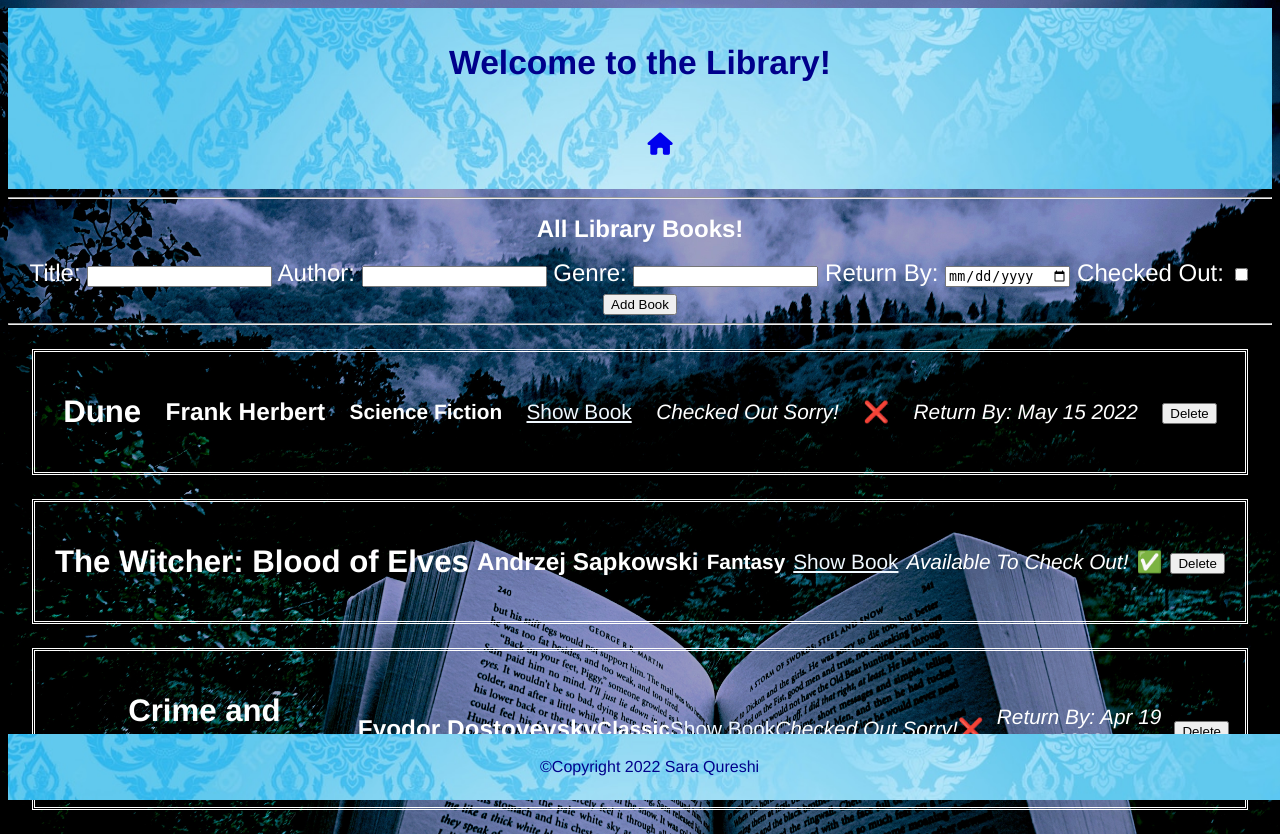
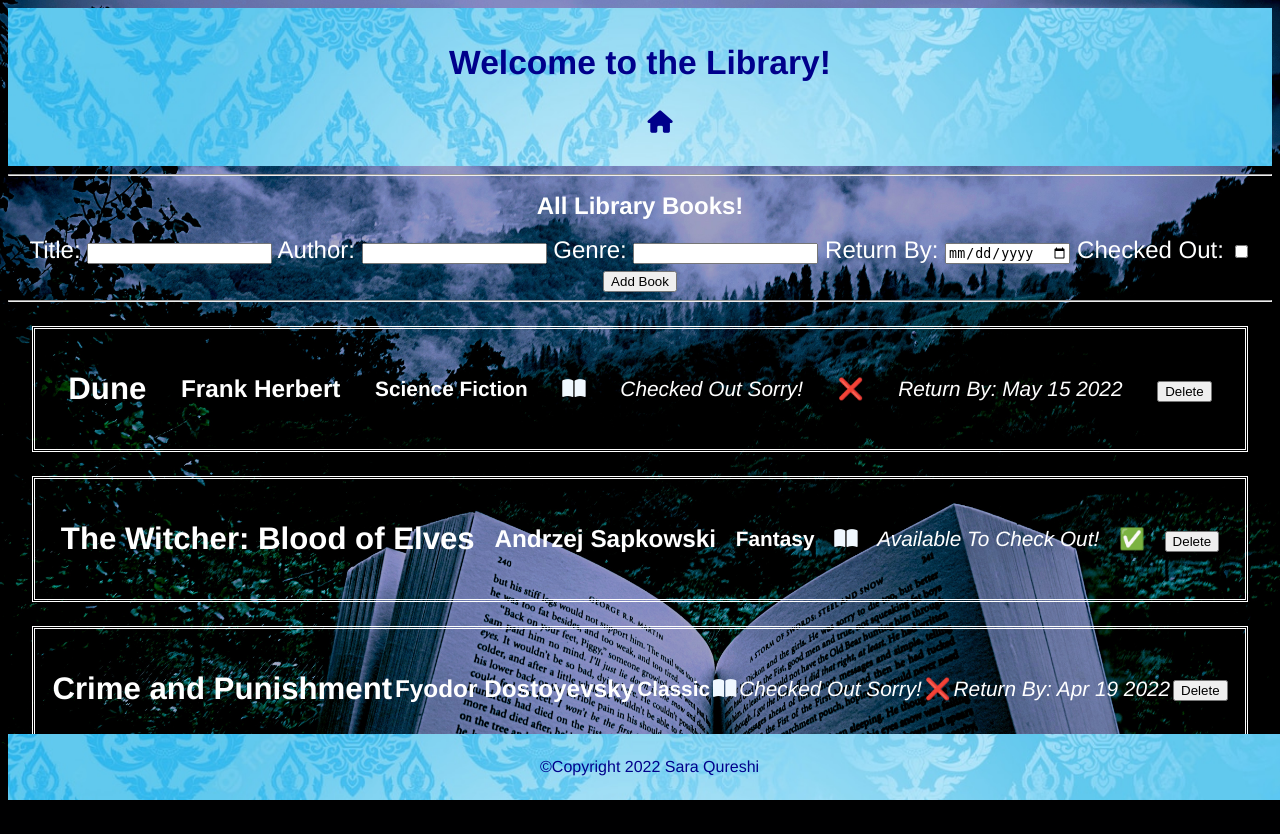
Before and after one commit to sreadytocode/week3_weekend_homework, a Flask app: page /library in a window 1280 px wide. After the commit the page ends 800 px from the top, so only its background shows below. Run offline with Flask 2, Linux system fonts and the light colour scheme; some libraries are stand-ins or nearby versions.

Commit message:
icon update

```diff
--- a/static/css/main.css
+++ b/static/css/main.css
@@ -1,5 +1,5 @@
 
-.header {
+header {
     background-color: #B0C4DE;
     background-image: url("blue_background.jpeg");
     background-repeat: no-repeat;
@@ -12,13 +12,15 @@
     align-items: center;
     font-size: 1.4rem;
     color: darkblue;
+    text-align: center;
+    list-style: none;
+
 
 }
 
-.navlink {
+.navLink {
     list-style: none;
-    display: flex;
-    color: aliceblue;
+
 }
 
 body {
@@ -36,6 +38,10 @@ body {
 
 .singlebook {
     color: aliceblue;
+}
+
+.icon {
+    color: darkblue;
 }
 
 .book {
--- a/templates/base.html
+++ b/templates/base.html
@@ -9,21 +9,23 @@
     <title>Library</title>
 </head>
 
-<body class="image">
-    <header>
-        <section class="header">
-        <h1>Welcome to the Library!</h1>
-        <ul class="navlink">
-            <li>
-                <a href="/library"><i class="fa-solid fa-house"></i></a>
-            </li>
-        </ul>
+<body>
+    <header class="header">
+        <section >
+            <h1>Welcome to the Library!</h1>
+            <ul>
+                <li class="navLink">
+                    <a class="icon" href="/library"><i class="fa-solid fa-house"></i></a>
+                </li>
+            </ul>
         </section>
     </header>
-    <hr>
-    {% block content %} {% endblock %}
+        <hr>
+            {% block content %} {% endblock %}
 </body>
+
 <footer>
     <p>&copy;Copyright 2022 Sara Qureshi</p>
 </footer>
+
 </html>
--- a/templates/book.html
+++ b/templates/book.html
@@ -9,11 +9,14 @@
                     <h3>{{ book.author }}</h3>
                     <h4>{{ book.genre }}</h4>
 
+                </div>
+
                 <div>
                     <form action="/library/{{ index }}" method="POST">
                         {% if book.checkedout == True %}
                             <label for="checkedout">Check In:</label>
                             <input type="checkbox" name="checkedout" id="False" value="False">
+
                         {% else %}
                             <label for="checkedout">Check Out:</label>
                             <input type="checkbox" name="checkedout" id="True" value="True">
@@ -21,7 +24,6 @@
                     </form>
                 </div>
     </div>
-        </div>
 
 
 {% endblock %}
--- a/templates/index.html
+++ b/templates/index.html
@@ -32,7 +32,7 @@
                 <h3>{{ book.author }}</h3>
                 <h4>{{ book.genre }}</h4>
 
-            <a class="singlebook" href="/library/{{books.index(book)}}">Show Book</a>
+                <a class="singlebook" href="/library/{{books.index(book)}}"><i class="fa-solid fa-book-open"></i></a>
 
                 {% if book.checkedout == True %}
                     <p><i>Checked Out Sorry!</i></p>
```
Lines whose indentation alone changed are shown as unchanged.
